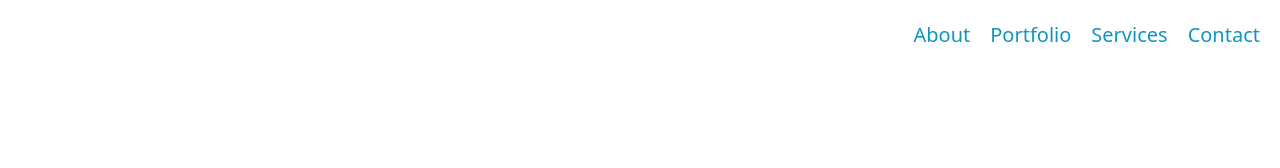
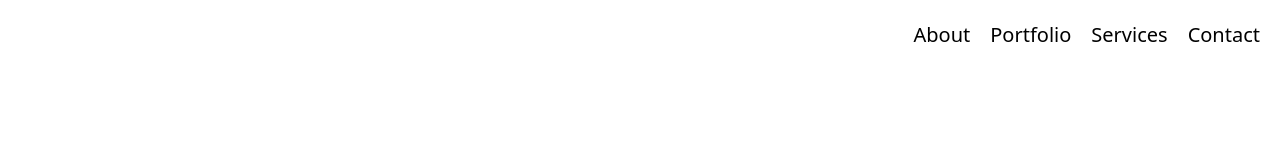
Before and after one commit to MastProductions/mast-productions, a plain HTML site: page index.html in a window 1280 px wide. Shown: the top 168 px of the page. Drawn offline with nearby package versions, Linux system fonts and the light colour scheme; a script that the page names is missing.

Commit message:
Update index.html

```diff
--- a/index.html
+++ b/index.html
@@ -1,3 +1,4 @@
+
 <!DOCTYPE html>
 <html lang="en">
 <head>
@@ -16,6 +17,12 @@
     }
     section {
       margin-bottom: 3rem;
+    }
+    nav a {
+      color: black !important;
+    }
+    nav a:hover {
+      color: black !important;
     }
   </style>
 </head>
```
